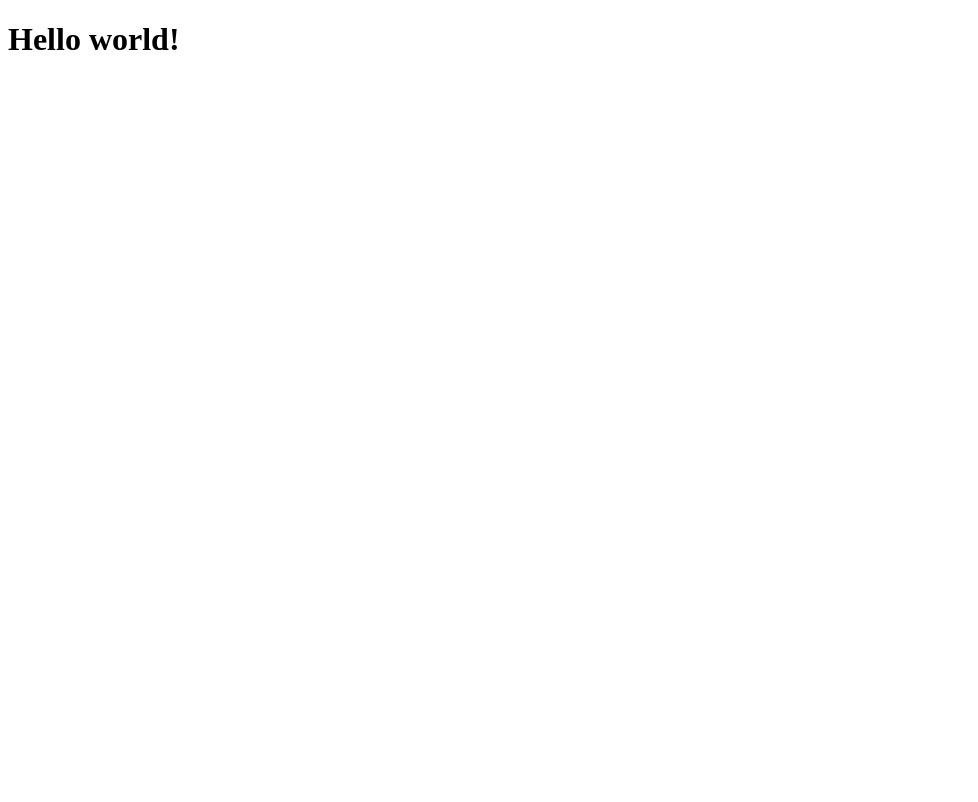
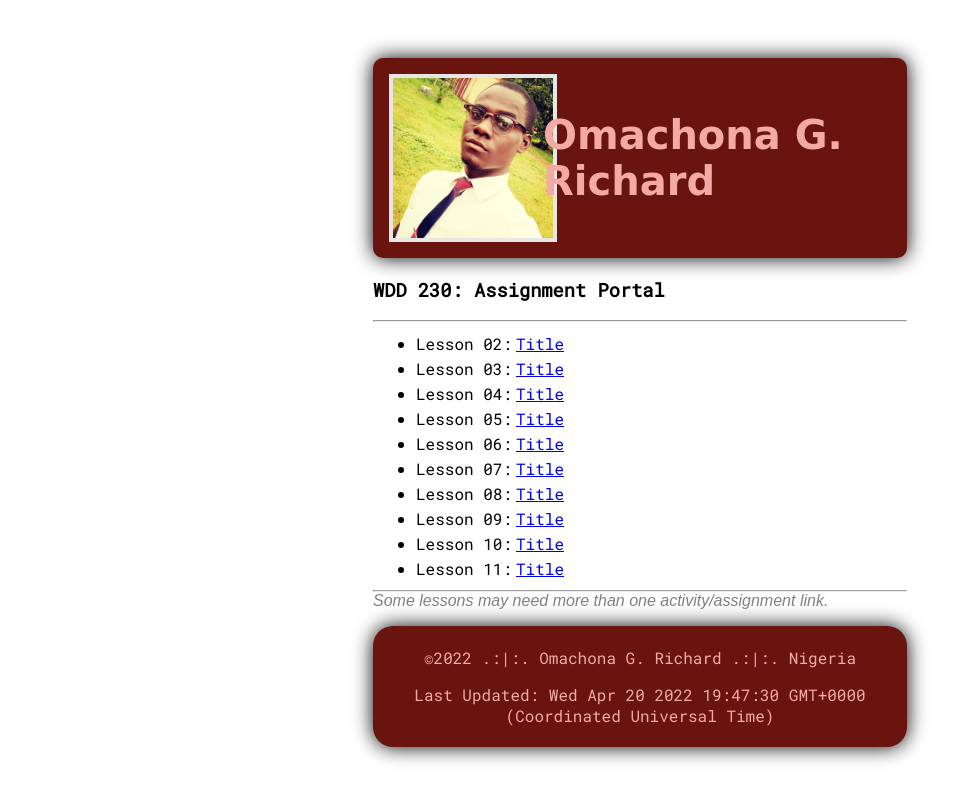
Before and after one commit to TheDonJinee/wdd230, a plain HTML site: page index.html in a window 1280 px wide. Shown: the whole page, without its empty margins (0-978 px from the left). Drawn offline with Linux system fonts and the light colour scheme; a web font is replaced by a local one.

Commit message:
My Assignment

```diff
--- /dev/null
+++ b/css/styles.css
@@ -0,0 +1,67 @@
+@import url('https://fonts.googleapis.com/css2?family=Ms+Madi&family=Quicksand:wght@300&family=Roboto+Mono&display=swap');
+
+html {
+    width: 550px;
+    margin: 0 auto;
+    padding: 50px;
+    font-family: 'Roboto Mono', monospace;
+}
+
+header {
+    display: grid;
+    grid-gap: 10px;
+    grid-template-columns: 160px 1fr;
+    background-color: #69140E;
+    height: 200px;
+    border-radius: 10px;
+    box-shadow: 0 0 20px black;
+}
+
+main p {
+    margin-top: 0;
+    color: grey;
+    font-family: 'Montserrat', sans-serif;
+}
+
+.down {
+    margin-bottom: 0;
+}
+
+img {
+    max-width: 100%;
+    max-height: 100%;
+    align-self: center;
+    justify-self: center;
+    margin-left: 40px;
+    padding: 4px;
+    background-color: rgb(233, 229, 229);
+    /* border-radius: 20px; */
+    /* border: 2px solid #F3AAA5; */
+}
+
+h2 {
+    align-self: center;
+    justify-self: center;
+    color: #F3AAA5;
+    font-family: 'Ms Madi', cursive;
+    font-size: 2.5rem;
+}
+
+ul {
+    margin: 0;
+}
+
+footer {
+    background-color: #69140E;
+    padding: 5px;
+    border-radius: 20px;
+    box-shadow: 0 0 20px black;
+}
+
+.footer-para {
+    text-align: center;
+    color: #F3AAA5;
+}
+.footer-para .last {
+    color: #F5653D;
+}
--- a/index.html
+++ b/index.html
@@ -1,12 +1,92 @@
 <!DOCTYPE html>
-<html lang="en">
+<html lang="us en">
 <head>
     <meta charset="UTF-8">
     <meta http-equiv="X-UA-Compatible" content="IE=edge">
     <meta name="viewport" content="width=device-width, initial-scale=1.0">
-    <title>Testing clone</title>
+    <title>Richard's Web</title>
+    <link rel="stylesheet" href="css/styles.css">
+    <link rel="preconnect" href="https://fonts.googleapis.com">
+    <link rel="preconnect" href="https://fonts.gstatic.com" crossorigin>
+    <link href="https://fonts.googleapis.com/css2?family=Ms+Madi&family=Quicksand:wght@300&family=Roboto+Mono&display=swap" rel="stylesheet">
+    <link rel="icon" href="favicon.ico">
 </head>
 <body>
-    <h1>Hello world!</h1>
+
+    <header>
+        <img src="images/meTwo.jpg" alt="My Photo" class="my-image">
+        <h2>Omachona G. Richard</h2>
+    </header>
+
+    <main class="container">
+        <h3>WDD 230: Assignment Portal</h3>
+        <hr>
+        <table>
+            <tr>
+                <td><ul><li>Lesson 02: </li></ul></td>
+                <td><a href="#">Title</a></td>
+            </tr>
+            <tr>
+                <td><ul><li>Lesson 03: </li></ul></td>
+                <td><a href="#">Title</a></td>
+            </tr>
+            <tr>
+                <td><ul><li>Lesson 04: </li></ul></td>
+                <td><a href="#">Title</a></td>
+            </tr>
+            <tr>
+                <td><ul><li>Lesson 05: </li></ul></td>
+                <td><a href="#">Title</a></td>
+            </tr>
+            <tr>
+                <td><ul><li>Lesson 06: </li></ul></td>
+                <td><a href="#">Title</a></td>
+            </tr>
+            <tr>
+                <td><ul><li>Lesson 07: </li></ul></td>
+                <td><a href="#">Title</a></td>
+            </tr>
+            <tr>
+                <td><ul><li>Lesson 08: </li></ul></td>
+                <td><a href="#">Title</a></td>
+            </tr>
+            <tr>
+                <td><ul><li>Lesson 09: </li></ul></td>
+                <td><a href="#">Title</a></td>
+            </tr>
+            <tr>
+                <td><ul><li>Lesson 10: </li></ul></td>
+                <td><a href="#">Title</a></td>
+            </tr>
+            <tr>
+                <td><ul><li>Lesson 11: </li></ul></td>
+                <td><a href="#">Title</a></td>
+            </tr>
+
+            <!-- <ul class="lessons">
+                <li class="wk02">Lesson 02: <a href="#">Title</a></li>
+                <li class="wk03">Lesson 03: <a href="#">Title</a></li>
+                <li class="wk04">Lesson 04: <a href="#">Title</a></li>
+                <li class="wk05">Lesson 05: <a href="#">Title</a></li>
+                <li class="wk06">Lesson 06: <a href="#">Title</a></li>
+                <li class="wk07">Lesson 07: <a href="#">Title</a></li>
+                <li class="wk08">Lesson 08: <a href="#">Title</a></li>
+                <li class="wk09">Lesson 09: <a href="#">Title</a></li>
+                <li class="wk10">Lesson 10: <a href="#">Title</a></li>
+                <li class="wk11">Lesson 11: <a href="#">Title</a></li>
+            </ul> -->
+        </table>
+
+        <hr class="down">
+        <p><em>Some lessons may need more than one activity/assignment link.</em></p>
+    </main>
+
+    <footer>
+        <div class="footer-para">
+            <p>&copy;<span id="year"></span> .:|:. Omachona G. Richard .:|:. Nigeria</p>
+            <p>Last Updated: <span id="datetime"></span></p>
+        </div>
+    </footer>
+<script src="js/scripts.js"></script>
 </body>
 </html>
--- /dev/null
+++ b/js/scripts.js
@@ -0,0 +1,18 @@
+const thisDate = new Date(document.lastModified);
+const months = ['January', 'February', 'March', 'April', 'May', 'June', 'July', 'August', 'September', 'October', 'November', 'December'];
+const thisMonth = months[thisDate.getMonth()];
+const thisYear = thisDate.getFullYear();
+const currentDate = thisDate.getDate();
+const currentMonth = thisDate.getMonth() + 1;
+if ((thisDate.getHours >= 0 && thisDate.getSeconds === 0) && (thisDate.getHours <= 11 && thisDate.getSeconds <= 59)) {
+    isAm = 'pm'
+} else {
+    isAm = 'am'
+}
+let hh = thisDate.getHours();
+// if (hh < 10) {hh = '0'+ hh;}
+let mm = thisDate.getUTCMinutes();
+// if (mm < 10) {hh = '0'+ mm;}
+// const lastUpdated = `${thisMonth} ${currentDate}/${currentMonth}/${thisYear} ${hh}:${mm}${isAm}`;
+document.querySelector("#year").innerHTML = thisYear;
+document.querySelector("#datetime").innerHTML = thisDate;
```
Also changed, not shown: favicon.ico (added), images/meFour.png (added), images/meOne.jpg (added), images/meThree.jpg (added), images/meTwo.jpg (added).
